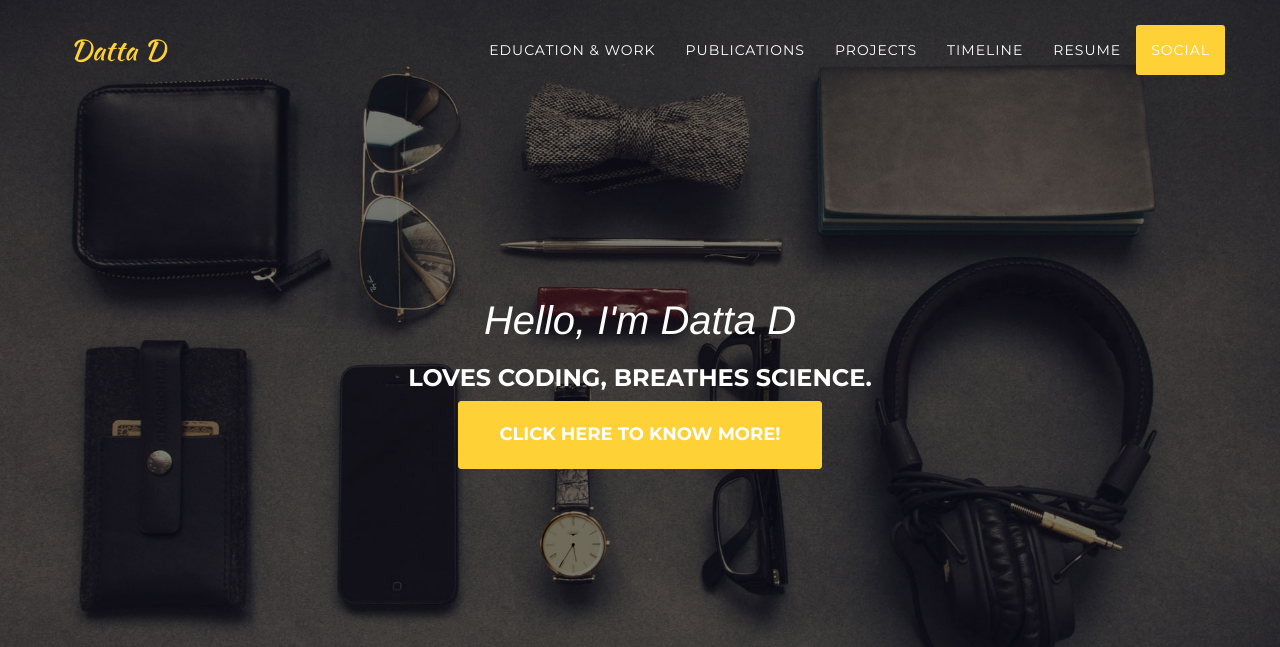
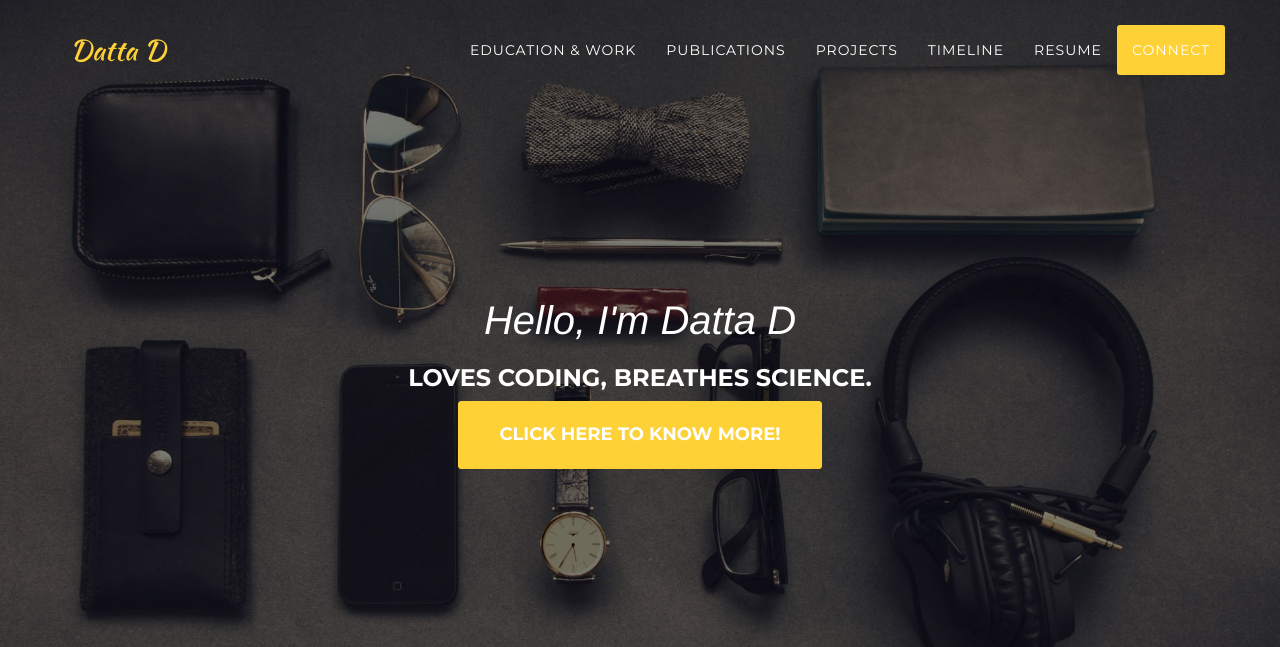
Before and after one commit to dattasainathd/dattasainathd.github.io, a website: page index.html in a window 1280 px wide. Shown: the top 647 px of the page. Drawn offline with nearby package versions, Linux system fonts and the light colour scheme; a web font is replaced by a local one.

```diff
--- a/index.html
+++ b/index.html
@@ -77,7 +77,7 @@
                         <a class="page-scroll" href="#Resume">Resume</a>
                     </li>
                     <li>
-                        <a class="page-scroll" href="#Social">Social</a>
+                        <a class="page-scroll" href="#Social">Connect</a>
                     </li>
                 </ul>
             </div>
```
